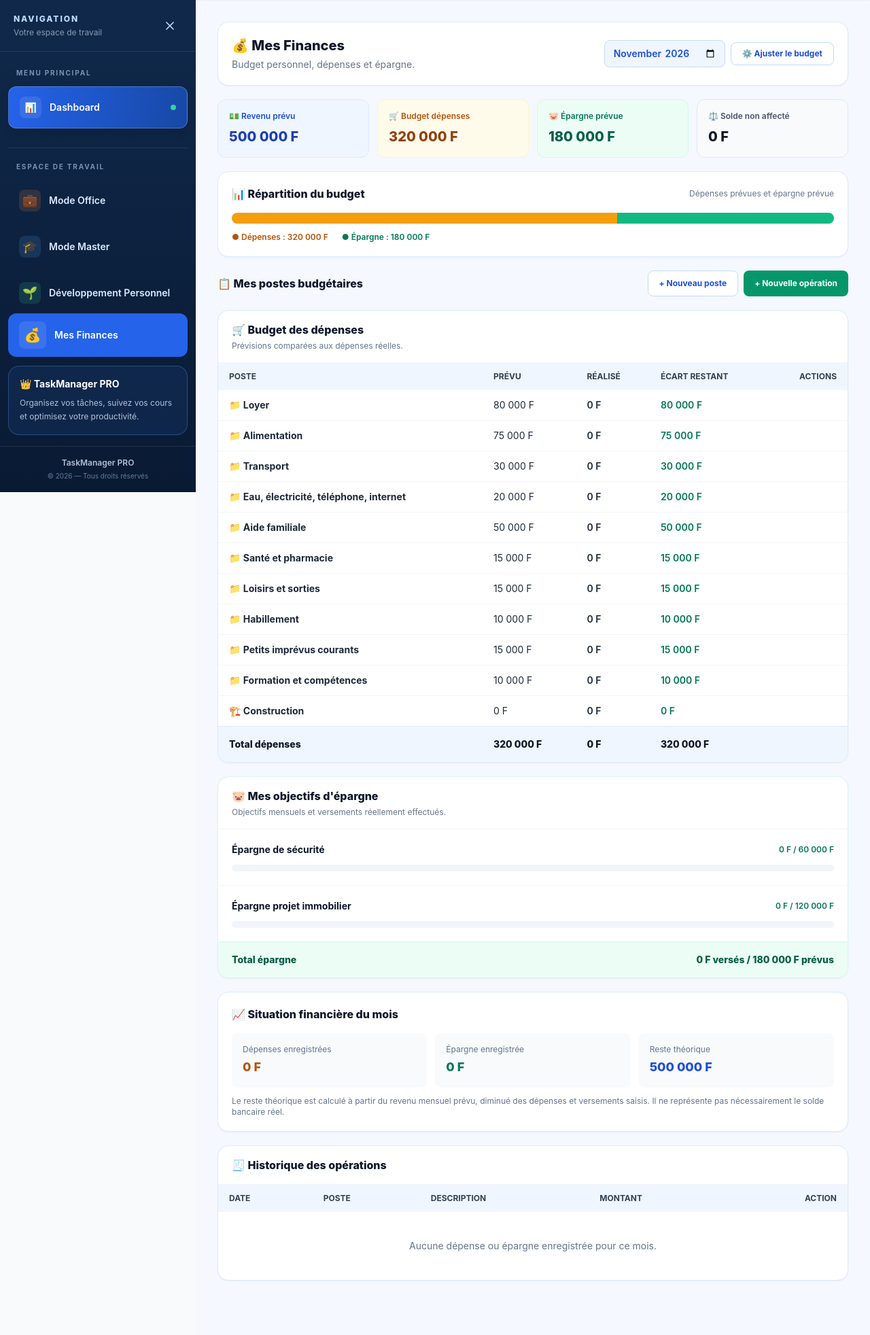
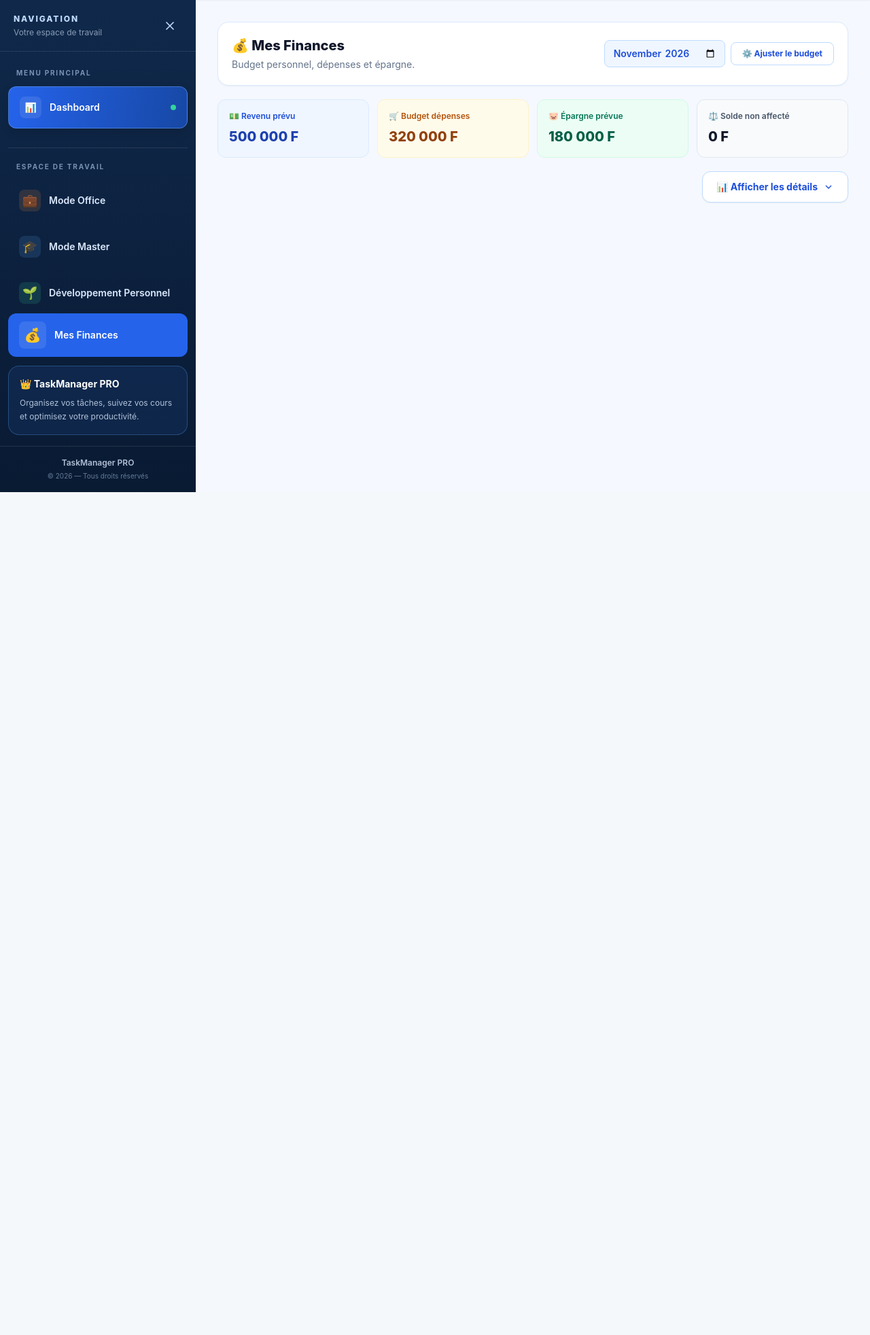
Before and after one commit to Bado239/taskmanager, a Laravel app: page /finances in a window 1280 px wide. Shown: the part 76-2040 px from the top of the page at 68% size. After the commit the page ends 800 px from the top, so only its background shows below. Run offline with Laravel 12, Linux system fonts and the light colour scheme; tables that the repository leaves empty hold one stand-in row (values such as "Sample post"); parts of the project's set-up code (start-up, migrations or seed data) failed here and were passed over; some libraries are stand-ins or nearby versions.

Commit message:
Nouvelle fonctionnalité

```diff
--- a/resources/views/finances/index.blade.php
+++ b/resources/views/finances/index.blade.php
@@ -12,13 +12,6 @@
 
     $income = (int) $financeMonth->income;
 
-    $expensePercent = $income > 0
-        ? min(100, $plannedExpenses / $income * 100)
-        : 0;
-
-    $savingPercent = $income > 0
-        ? min(100 - $expensePercent, $plannedSavings / $income * 100)
-        : 0;
 @endphp
 
 <div
@@ -27,7 +20,8 @@
         editBudget: false,
         showMovement: false,
         showCategory: false,
-        showIncome: false
+        showIncome: false,
+        showDetails: false
     }"
 >
 
@@ -135,6 +129,33 @@
 
     </div>
 
+    {{-- BOUTON AFFICHER / MASQUER LES DÉTAILS --}}
+    <div class="flex justify-end">
+
+        <button
+            type="button"
+            @click="showDetails = !showDetails"
+            class="inline-flex items-center gap-2 rounded-xl
+                border border-blue-200 bg-white
+                px-5 py-3 text-sm font-bold text-blue-700
+                shadow-sm transition hover:bg-blue-50"
+        >
+            <span x-text="showDetails ? '👁️ Masquer les détails' : '📊 Afficher les détails'"></span>
+
+            <svg
+                class="h-4 w-4 transition-transform"
+                :class="showDetails ? 'rotate-180' : ''"
+                fill="none"
+                stroke="currentColor"
+                stroke-width="2"
+                viewBox="0 0 24 24"
+            >
+                <path d="m6 9 6 6 6-6"/>
+            </svg>
+        </button>
+
+    </div>
+
     {{-- AJUSTER LE REVENU --}}
     <section
         x-show="editBudget"
@@ -176,49 +197,9 @@
         </form>
     </section>
 
-    {{-- RÉPARTITION DU BUDGET --}}
-    <section class="rounded-2xl border border-blue-100 bg-white p-5 shadow-sm">
 
-        <div class="mb-4 flex flex-wrap items-center justify-between gap-2">
-            <h2 class="font-extrabold text-slate-900">
-                📊 Répartition du budget
-            </h2>
-
-            <span class="text-xs text-slate-500">
-                Dépenses prévues et épargne prévue
-            </span>
-        </div>
-
-        <div class="flex h-4 overflow-hidden rounded-full bg-slate-100">
-            <div
-                class="h-full bg-amber-500"
-                style="width: {{ $expensePercent }}%"
-            ></div>
-
-            <div
-                class="h-full bg-emerald-500"
-                style="width: {{ $savingPercent }}%"
-            ></div>
-        </div>
-
-        <div class="mt-3 flex flex-wrap gap-5 text-xs font-semibold">
-            <span class="text-amber-700">
-                ● Dépenses : {{ $formatMoney($plannedExpenses) }}
-            </span>
-
-            <span class="text-emerald-700">
-                ● Épargne : {{ $formatMoney($plannedSavings) }}
-            </span>
-        </div>
-
-        @if($unallocated < 0)
-            <p class="mt-3 rounded-lg bg-red-50 p-3 text-sm font-semibold text-red-700">
-                ⚠️ Vos prévisions dépassent votre revenu de
-                {{ $formatMoney(abs($unallocated)) }}.
-            </p>
-        @endif
-
-    </section>
+    {{-- DÉTAILS FINANCIERS MASQUÉS PAR DÉFAUT --}}
+    <div x-show="showDetails" x-cloak class="space-y-5">
 
     {{-- ACTIONS RAPIDES --}}
     <section class="flex flex-wrap items-center justify-between gap-3">
@@ -736,7 +717,11 @@
                 </tbody>
             </table>
         </div>
+
     </section>
+
+    {{-- FIN DES DÉTAILS FINANCIERS --}}
+    </div>
 
 </div>
 
```
